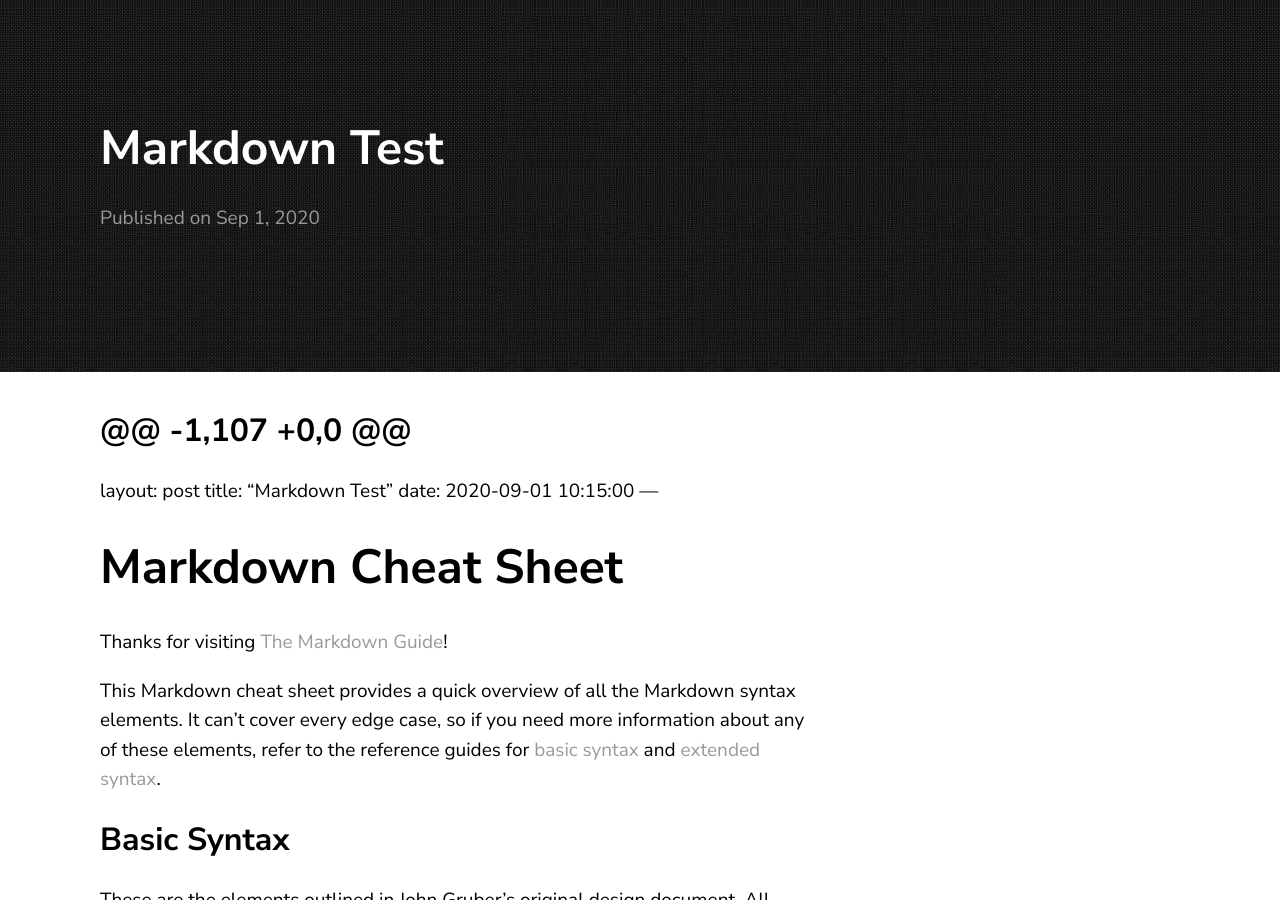
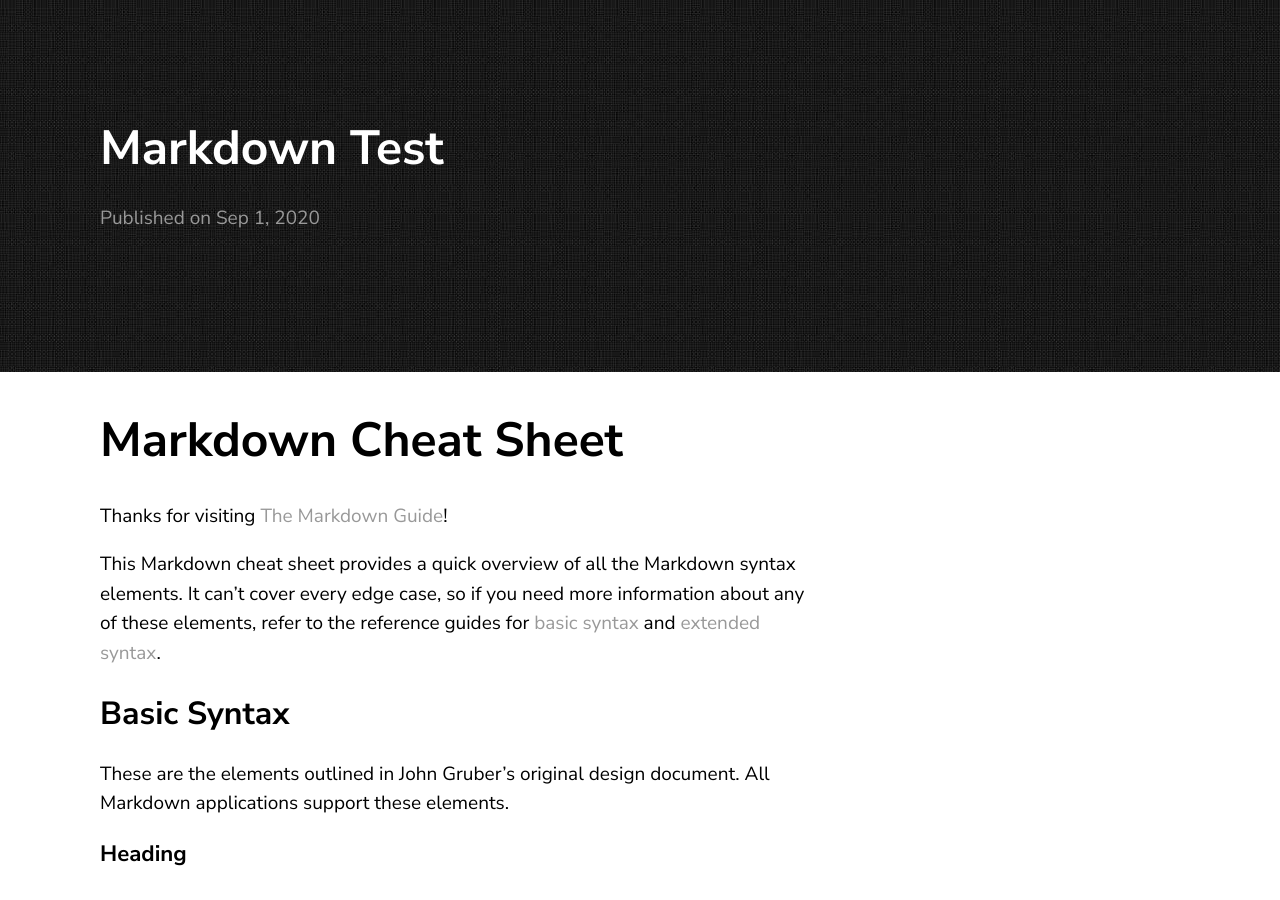
Before and after one commit to wlogdkim/wlogdkim.github.io, a Jekyll site: the page built from _posts/2020-09-01-markdown-test.markdown, in a window 1280 px wide and 900 px high. Built offline with Jekyll 4.4.1, drawn with Linux system fonts in a browser that asks for light colours; our own code applies the rules of GitHub Pages for plain Markdown files.

Commit message:
Update 2020-09-01-markdown-test.markdown

```diff
--- a/_posts/2020-09-01-markdown-test.markdown
+++ b/_posts/2020-09-01-markdown-test.markdown
@@ -1,4 +1,3 @@
-@@ -1,107 +0,0 @@
 ---
 layout: post
 title:  "Markdown Test"
```
